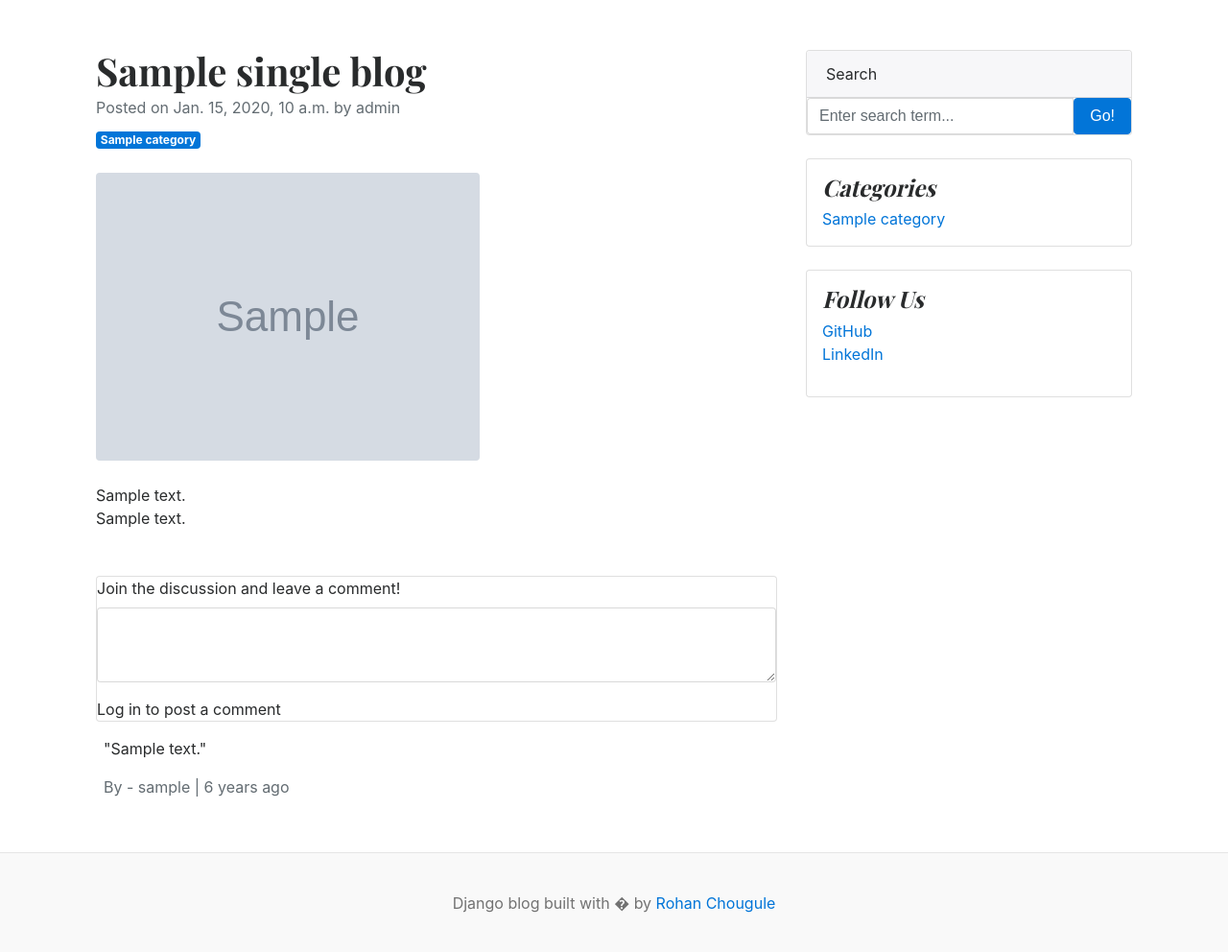
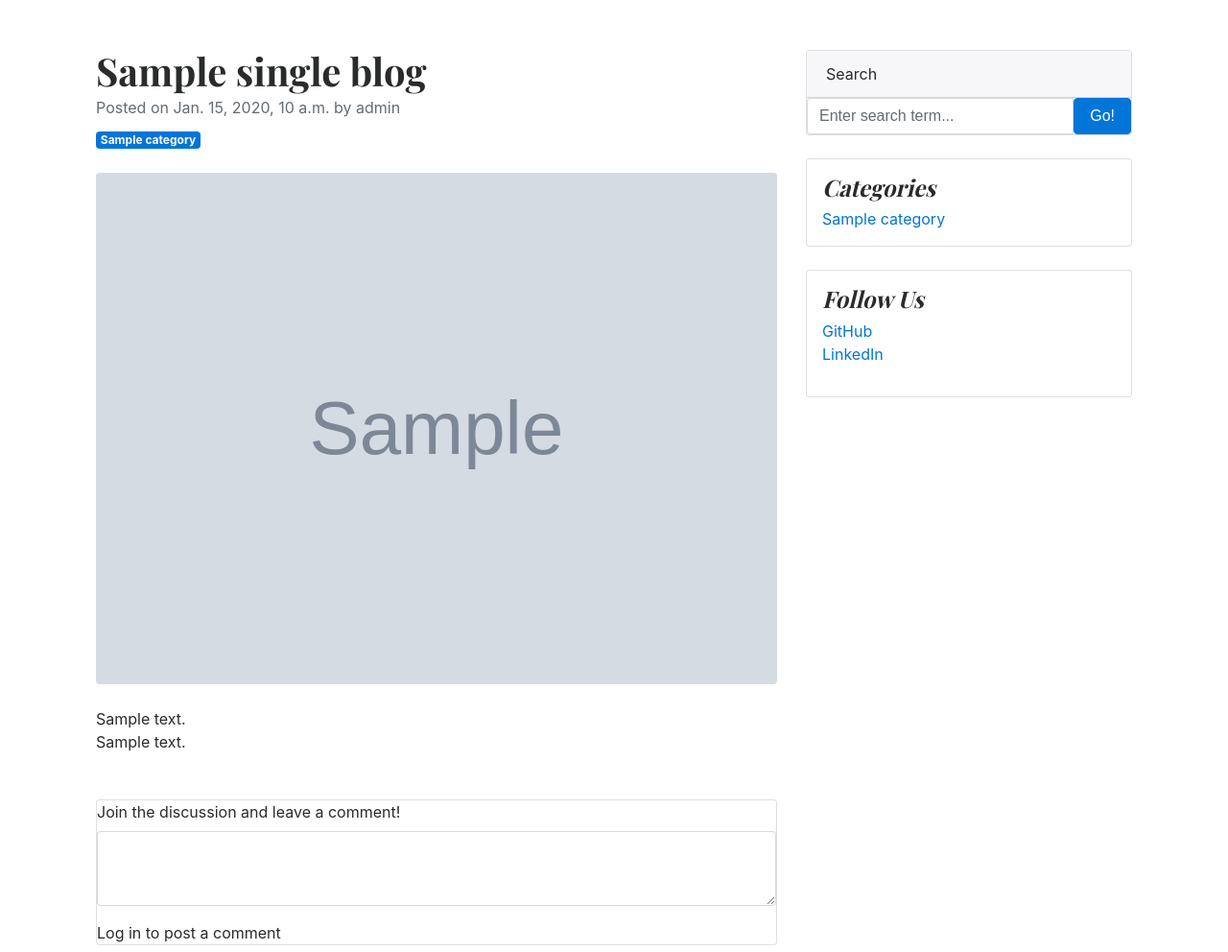
Before and after one commit to rvchougule/blog-django, a Django app: template blog_main/templates/blog.html in a window 1280 px wide. Shown: the part 167-1159 px from the top of the page at 96% size. Before the commit the page ends 1118 px from the top, so only its background shows below. Run offline with Django 5.2, Linux system fonts and the light colour scheme; tables that the repository leaves empty hold one stand-in row (values such as "Sample post"); the template is opened without the code that fills it: values that come from a table or form of the project are taken from there, most other values are stand-ins (such as "Sample title", 1, 10 or a date in 2020); grey boxes marked "Sample" are stand-in pictures; data that the repository does not hold is empty; some libraries are stand-ins or nearby versions.

Commit message:
blog image fixed

```diff
--- a/blog_main/templates/blog.html
+++ b/blog_main/templates/blog.html
@@ -22,9 +22,10 @@
         <!-- Preview image figure-->
         <figure class="mb-4">
           <img
-            class="img-fluid rounded"
+            class="img-fluid rounded object-fit"
             src="{{single_blog.featured_image.url}}"
             alt="..."
+            style="width: 100%"
           />
         </figure>
         <!-- Post content-->
```
